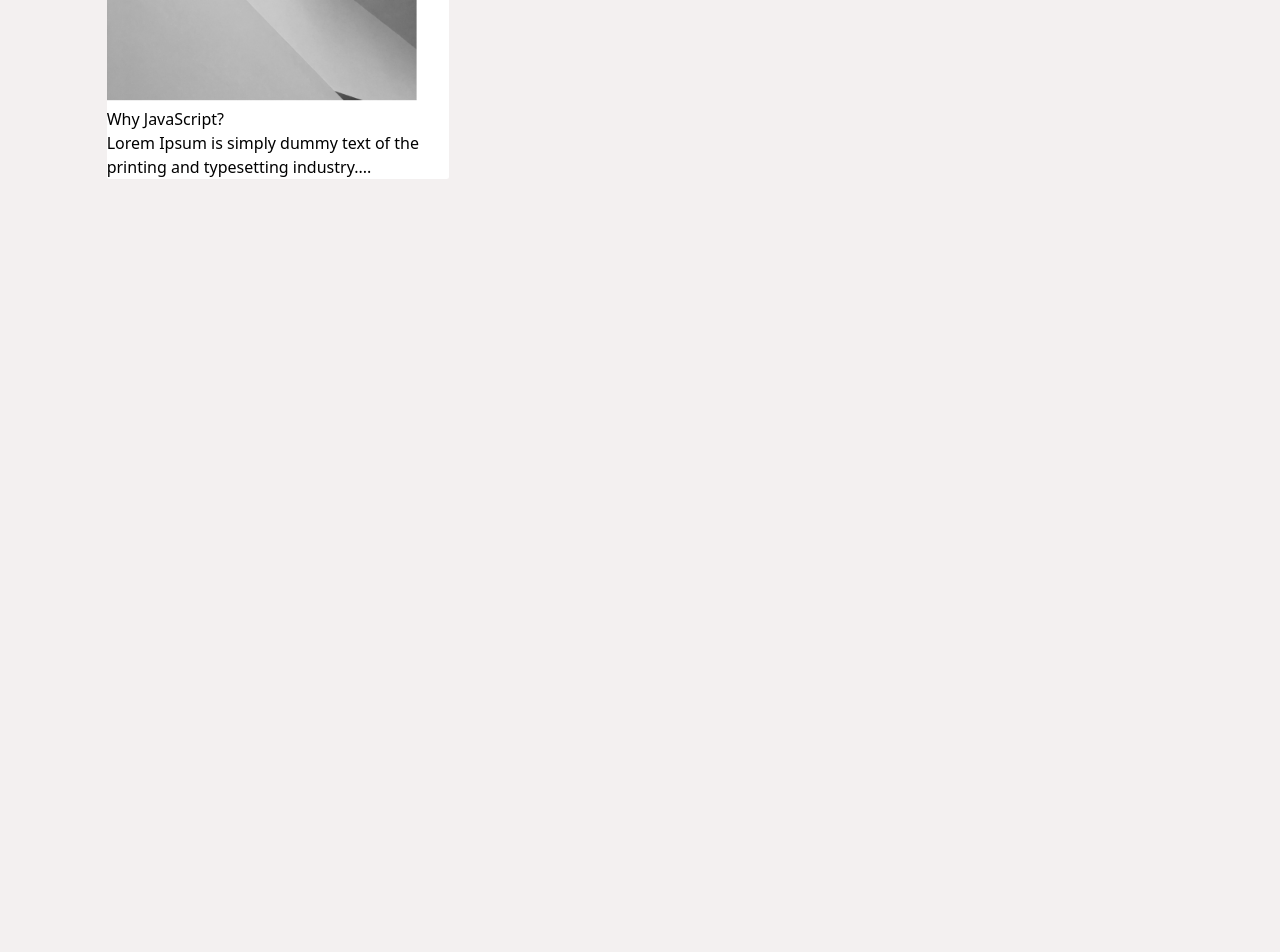
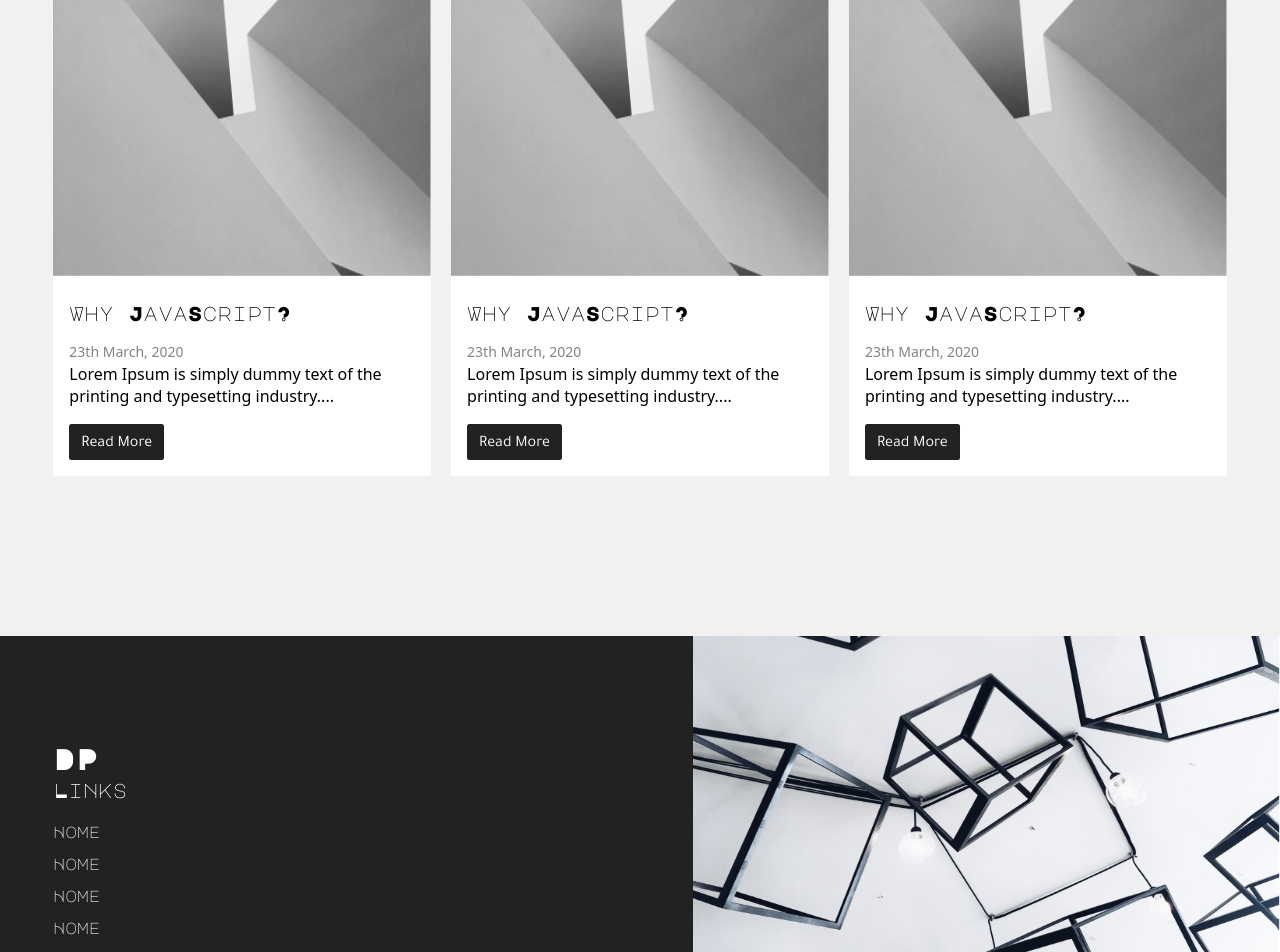
Before and after one commit to ponikar/ponikar-archive, a Next.js app: page / in a window 1280 px wide. Shown: the part 2020-2972 px from the top of the page. Before the commit the page ends 2199 px from the top, so only its background shows below. Built offline with nearby package versions, Linux system fonts and the light colour scheme.

Commit message:
working with footer and blog section

```diff
--- a/pages/index.tsx
+++ b/pages/index.tsx
@@ -1,3 +1,4 @@
+import Footer from "../src/components/Footer/footer.component"
 import Header from "../src/components/Header/header.component"
 import AboutSection from "../src/components/Index/about-section.component"
 import BlogSection from "../src/components/Index/blogs-section.component"
@@ -14,6 +15,7 @@ const Index = () => {
          <AboutSection />
          <StackTech />
          <BlogSection />
+         <Footer />
         </>
     )
 }
--- a/src/components/Blog/blog-preview-item.component.tsx
+++ b/src/components/Blog/blog-preview-item.component.tsx
@@ -1,6 +1,7 @@
 import { FC } from "react"
 import Link from "next/link"
 import Image from "next/image"
+import { MediumButton } from "../Button/button.component"
 
 interface BlogPreviewProps {
     title: string;
@@ -12,10 +13,14 @@ interface BlogPreviewProps {
 
 const BlogPreviewItem :FC<BlogPreviewProps> = ({ title, article, created_at }) => {
     return <section className="bg-white rounded-primary">
-        <Image src="/assets/images/blog.jpg" width={310} height={250}  />
-        <h2> {title} </h2>
-        {/* <span> {created_at} </span> */}
-        <article> {article} </article>
+        <Image src="/assets/images/blog.jpg" width={1000} height={1000}  />
+        <article className="py-4 px-4">
+        <h2 className="text-xl mb-3 font-secondary"> {title} </h2>
+        <span className="text-sm text-highlight"> 23th March, 2020 </span>
+        <p className="a-line-highlight"> {article} </p>
+
+        <MediumButton className="mt-4"  title="Read More" />
+        </article>
     </section>
 };
 
--- a/src/components/Button/button.component.tsx
+++ b/src/components/Button/button.component.tsx
@@ -14,4 +14,10 @@ const PrimaryButton :FC<PrimaryButtonProps>  = ({ title, className = "" }) => {
     </button>
 }
 
+export const MediumButton :FC<PrimaryButtonProps> = ({ title, className = "" }) => {
+    return <button className={`bg-primary rounded-primary text-base px-3 py-1 pt-2 text-white font-primary ${className}`}>
+    { title }
+</button>
+}
+
 export default PrimaryButton;
--- /dev/null
+++ b/src/components/Footer/footer-left.component.tsx
@@ -0,0 +1,25 @@
+import Section from "../section/section.component";
+
+
+
+
+
+const FooterLeft = () => {
+    return <Section isContainer className="flex font-secondary justify-center flex-col text-white flex-1">
+       <div className="w-10/12 mx-auto">
+       <h1 className="text-3xl">DP</h1>
+        <section>
+            <header className="text-xl"> Links </header>
+
+            <div className="my-3 flex flex-col">
+                <a className="text-md my-1"> Home </a>
+                <a className="text-md my-1"> Home </a>
+                <a className="text-md my-1"> Home </a>
+                <a className="text-md my-1"> Home </a>
+            </div>
+        </section>
+       </div>
+    </Section>
+}
+
+export default FooterLeft;
--- /dev/null
+++ b/src/components/Footer/footer-right.component.tsx
@@ -0,0 +1,13 @@
+import Image from "next/image"
+
+
+const FooterRight = () => {
+
+    return <div className="flex-1 flex justify-end items-end  relative">
+       <div className="w-11/12">
+            <Image src="/assets/images/footer.jpg" width={1000} height={550} />
+       </div>
+    </div>
+}
+
+export default FooterRight;
--- /dev/null
+++ b/src/components/Footer/footer.component.tsx
@@ -0,0 +1,19 @@
+import FooterLeft from "./footer-left.component"
+import FooterRight from "./footer-right.component"
+
+
+
+
+
+const Footer = () => {
+
+    return <footer className="bg-primary mt-40">
+        <div className="flex lg:flex-row flex-col">
+            <FooterLeft />
+            <FooterRight />
+        </div>
+    </footer>
+}
+
+
+export default Footer;
--- a/src/components/Index/blogs-section.component.tsx
+++ b/src/components/Index/blogs-section.component.tsx
@@ -8,7 +8,9 @@ import Section from "../section/section.component";
 const BlogSection = () => {
     return <Section isContainer>
         <SectionTitle title="My Thoughts" />
-        <div className="grid grid-cols-3 gap-5">
+        <div className="grid lg:grid-cols-3 grid-cols-1 mt-12 gap-5">
+        <BlogPreviewItem title="Why JavaScript?" article="Lorem Ipsum is simply dummy text of the printing and typesetting industry...." />
+        <BlogPreviewItem title="Why JavaScript?" article="Lorem Ipsum is simply dummy text of the printing and typesetting industry...." />
         <BlogPreviewItem title="Why JavaScript?" article="Lorem Ipsum is simply dummy text of the printing and typesetting industry...." />
         </div>
     </Section>
--- a/src/components/Logo/logo.component.tsx
+++ b/src/components/Logo/logo.component.tsx
@@ -1,8 +1,12 @@
 import Image from "next/image"
+import { FC } from "react";
 
+interface LogoProps {
+    size?: number;
+}
 
-const Logo = () => {
-    return <Image alt="This is alt" src="/assets/svgs/logo.svg" width={35} height={35} />;
+const Logo :FC<LogoProps> = ({ size = 35 }) => {
+    return <Image alt="This is alt" src="/assets/svgs/logo.svg" width={size} height={size} />;
 };
 
 export default Logo;
--- a/src/components/section/section.component.tsx
+++ b/src/components/section/section.component.tsx
@@ -8,7 +8,7 @@ interface SectionProps {
 }
 
 const Section :FC<SectionProps> = ({ children,  className = "", isContainer = false }) => {
-    return <section className={`${className} lg:mt-24 mt-10 ${isContainer ? "lg:w-10/12 w-11/12 mx-auto" : "w-full"}`}>
+    return <section className={`${className} lg:mt-24 mt-10 ${isContainer ? "lg:w-10+/12 w-11/12 mx-auto" : "w-full"}`}>
         { children }
     </section>
 }
--- a/styles/globals.css
+++ b/styles/globals.css
@@ -6,6 +6,11 @@
 
 body {
     background-color: #F3F0F0;
+}
+
+* {
+    padding: 0;
+    margin: 0;
 }
 
 
--- a/tailwind.config.js
+++ b/tailwind.config.js
@@ -5,7 +5,8 @@ module.exports = {
       primary: "#222222",
       background: "#F3F0F0",
       black: "#000",
-      white: "#fff"
+      white: "#fff",
+      highlight: "#848484"
     },
     borderRadius: {
       primary: "2.5px"
```
Also changed, not shown: public/assets/images/footer.jpg (added).
